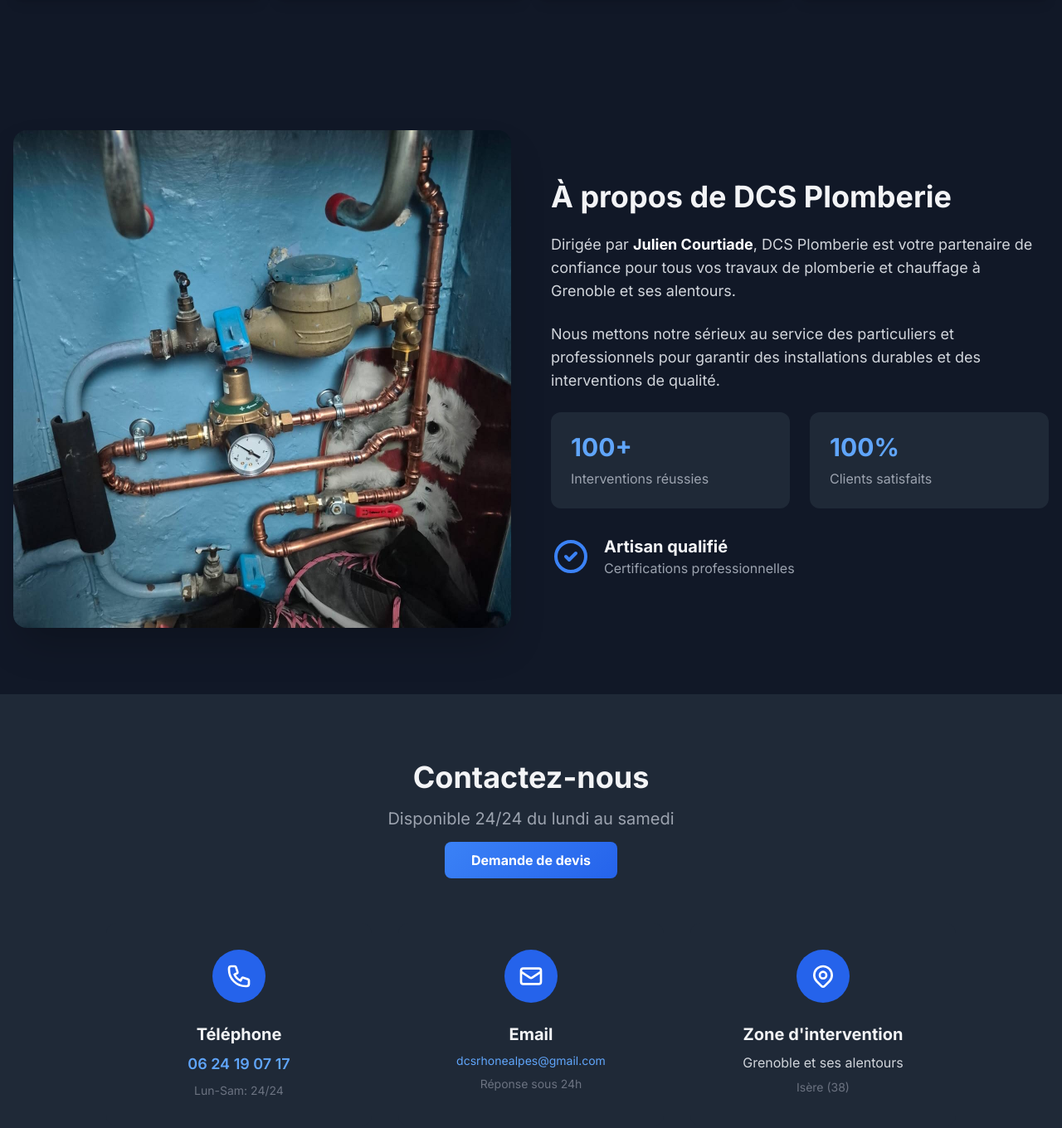
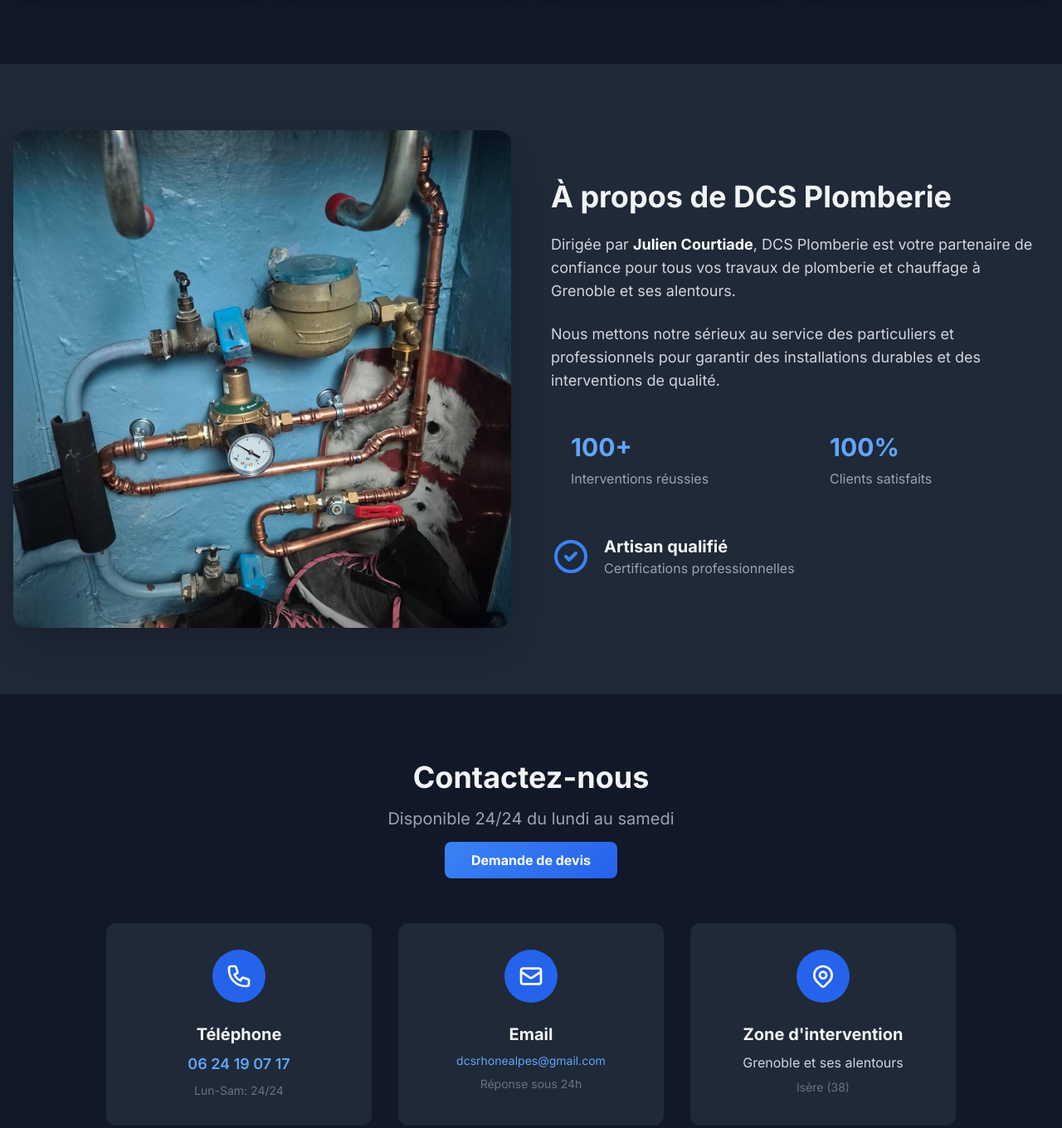
Before and after one commit to BRUT-IV-CE/Plombier-Courtiade-Website, a plain HTML site: page index.html in a window 1280 px wide. Shown: the part 2161-3521 px from the top of the page at 83% size. Drawn offline with nearby package versions, Linux system fonts and the light colour scheme.

Commit message:
Super correct

```diff
--- a/index.html
+++ b/index.html
@@ -153,7 +153,7 @@
         </div>
     </section>
 
-    <section id="about" class="py-20 bg-gray-900">
+    <section id="about" class="py-20 bg-gray-800">
         <div class="container mx-auto px-4">
             <div class="grid md:grid-cols-2 gap-12 items-center">
                 <div>
@@ -191,7 +191,7 @@
         </div>
     </section>
 
-    <section id="contact" class="py-20 bg-gray-800">
+    <section id="contact" class="py-20 bg-gray-900">
         <div class="container mx-auto px-4">
             <div class="text-center mb-16">
                 <h2 class="text-4xl font-bold mb-4">Contactez-nous</h2>
```
